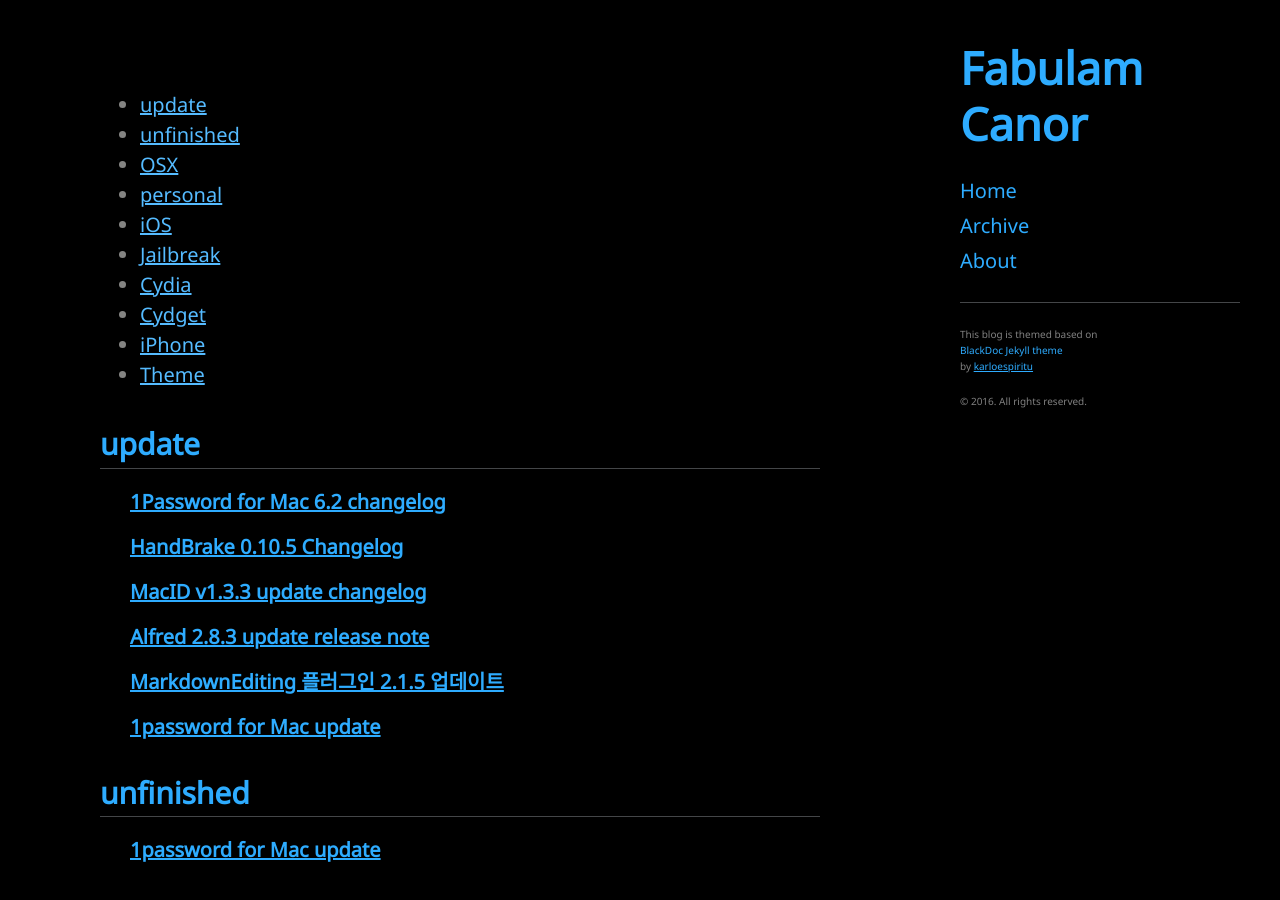
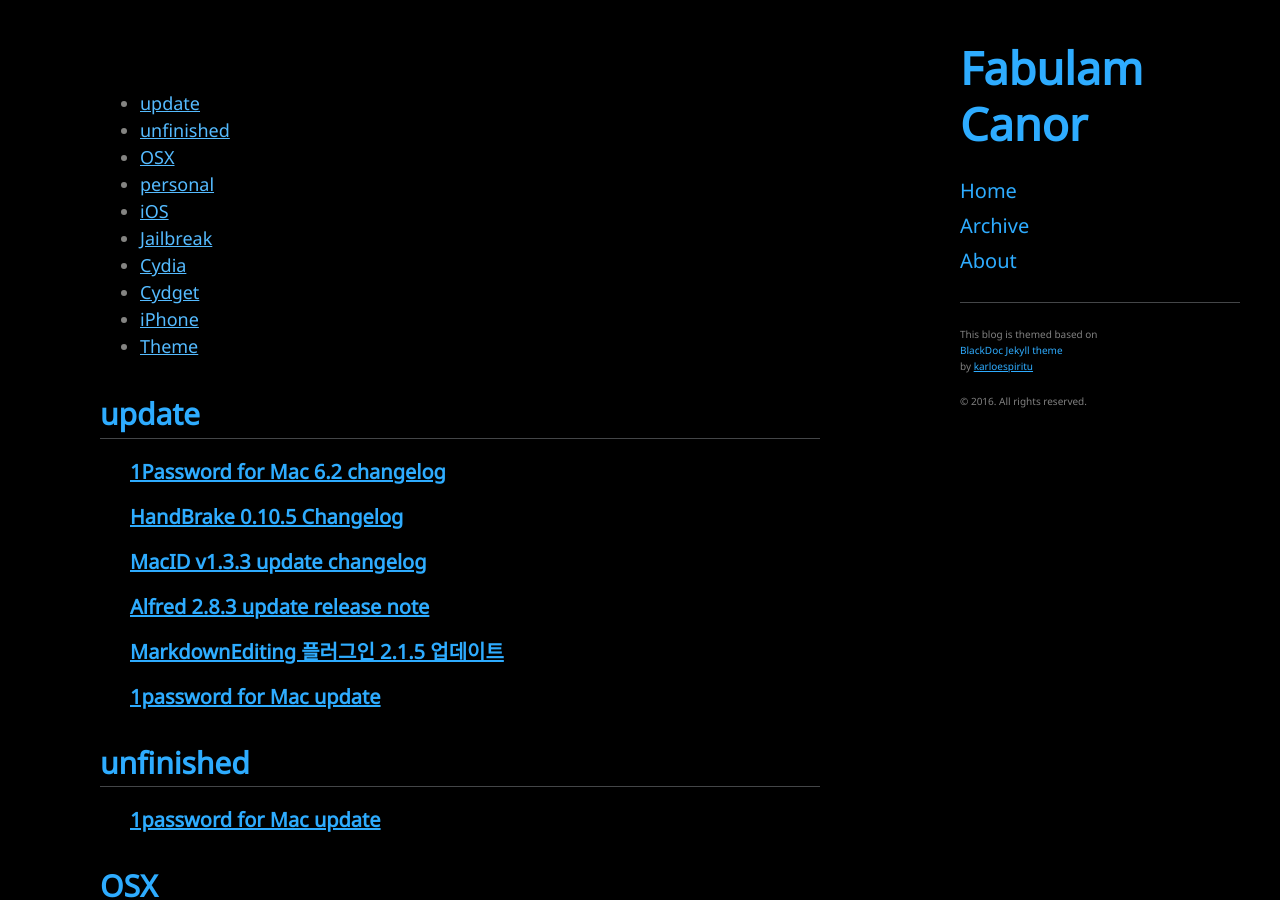
Before and after one commit to Canorus/canorus.github.io, a Jekyll site: the page built from tags.html, in a window 1280 px wide and 900 px high. Built offline with Jekyll 4.4.1, drawn with Linux system fonts in a browser that asks for light colours.

Commit message:
tag page

```diff
--- a/tags.html
+++ b/tags.html
@@ -5,7 +5,7 @@
 
 <ul class="tag-cloud">
 {% for tag in site.tags %}
-  <li style="font-size:1rem"> <!--{{ tag | last | size | times: 100 | divided_by: site.tags.size | plus: 70  }}%-->
+  <li style="font-size:0.9rem"> <!--{{ tag | last | size | times: 100 | divided_by: site.tags.size | plus: 70  }}%-->
     <a href="#{{ tag | first | slugize }}">
       {{ tag | first }}
     </a>
```
